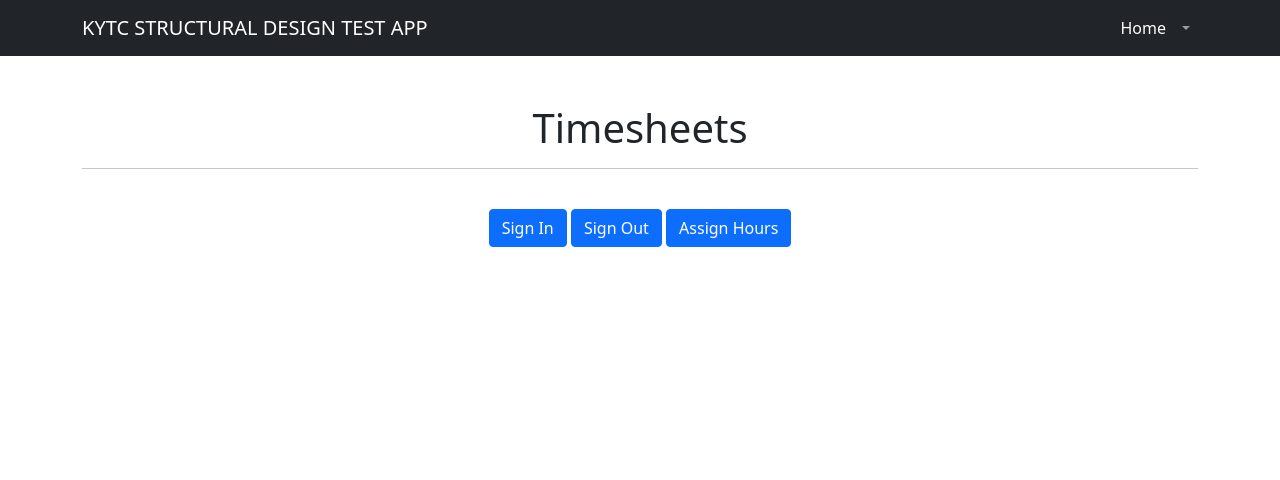
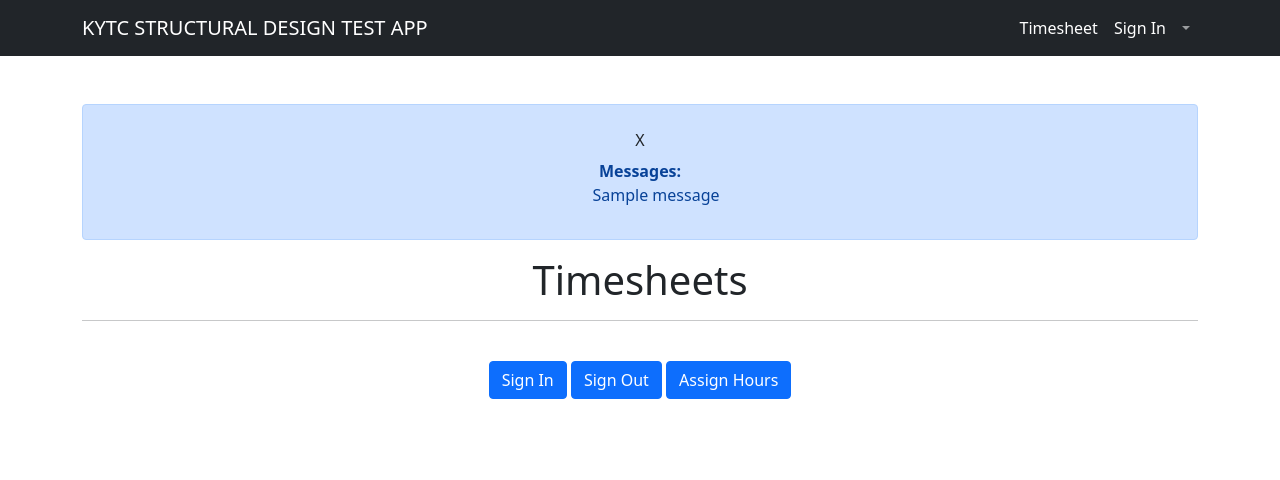
Before and after one commit to claytoncook12/structuraldesigntestapp, a Django app: page / in a window 1280 px wide. Shown: the top 480 px of the page. Run offline with Django 3.2, Linux system fonts and the light colour scheme; tables that the repository leaves empty hold one stand-in row (values such as "Sample post"); one stand-in notice (Sample message) is shown; some libraries are stand-ins or nearby versions.

Commit message:
update base template for signin and signout

```diff
--- a/DjangoApp/timesheet/templates/timesheet/base.html
+++ b/DjangoApp/timesheet/templates/timesheet/base.html
@@ -23,11 +23,15 @@
                 <button class="navbar-toggler" type="button" data-bs-toggle="collapse" data-bs-target="#navbarSupportedContent" aria-controls="navbarSupportedContent" aria-expanded="false" aria-label="Toggle navigation"><span class="navbar-toggler-icon"></span></button>
                 <div class="collapse navbar-collapse" id="navbarSupportedContent">
                     <ul class="navbar-nav ms-auto mb-2 mb-lg-0">
-                        <li class="nav-item"><a class="nav-link active" aria-current="page" href="{% url 'timesheet:timesheet_home' %}">Home</a></li>
+                      <li class="nav-item"><a class="nav-link active" aria-current="page" href="{% url 'timesheet:timesheet_home' %}">Timesheet</a></li>
+                        {% if user.is_authenticated %}
+                        <li class="nav-item"><a class="nav-link active" aria-current="page" href="{% url 'account_logout' %}">Sign Out</a></li>
+                        {% else %}
+                        <li class="nav-item"><a class="nav-link active" aria-current="page" href="{% url 'account_login' %}">Sign In</a></li>
+                        {% endif %}
                         <li class="nav-item dropdown">
                             <a class="nav-link dropdown-toggle" id="navbarDropdown" href="#" role="button" data-bs-toggle="dropdown" aria-expanded="false"></a>
                             <ul class="dropdown-menu dropdown-menu-end" aria-labelledby="navbarDropdown">
-                                <li><a class="dropdown-item" href="#">Timesheet</a></li>
                                 <li><hr class="dropdown-divider" /></li>
                                 <li><a class="dropdown-item" href="{% url 'timesheet:timesheet_checklist' %}">App Checklist</a></li>
                             </ul>
@@ -39,6 +43,28 @@
         <!-- Page content-->
         <div class="container" id="main-content">
             <div class="text-center mt-5">
+              <!-- Messages -->
+              {% if messages %}
+              <div id="messageDIV" class="alert alert-primary" role="alert">
+                <button class="btn float-right" onclick="hideFunction()">X</button><br>
+                <script>
+                  function hideFunction() {
+                    var x = document.getElementById("messageDIV");
+                    if (x.style.display === "none") {
+                      x.style.display = "block";
+                    } else {
+                      x.style.display = "none";
+                    }
+                  }
+                </script>
+                <strong>Messages:</strong>
+                <ul>
+                  {% for message in messages %}
+                  {{message}}<br>
+                  {% endfor %}
+                </ul>
+              </div>
+              {% endif %}
               {% block content %}{% endblock %}
             </div>
         </div>
```
